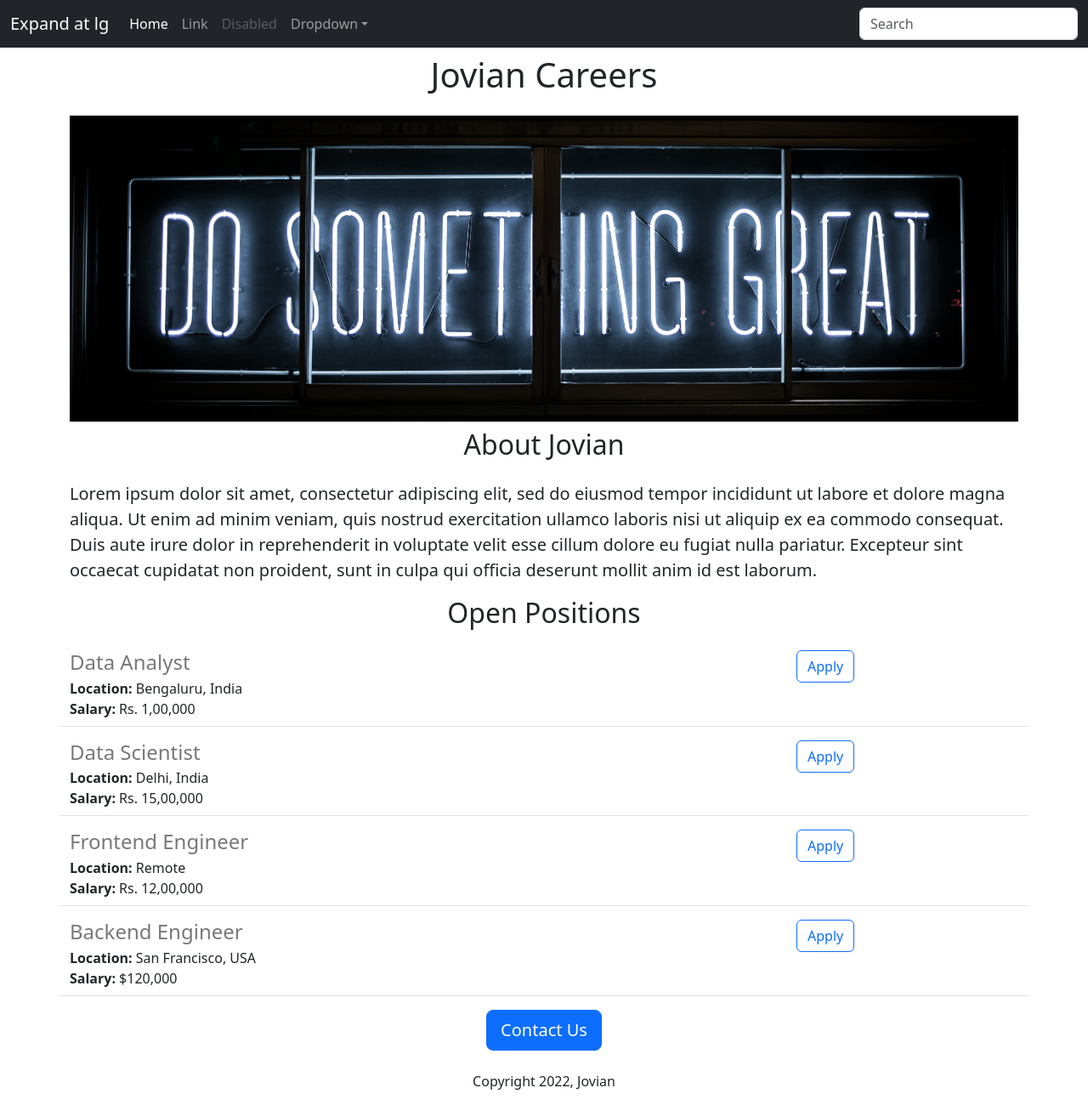
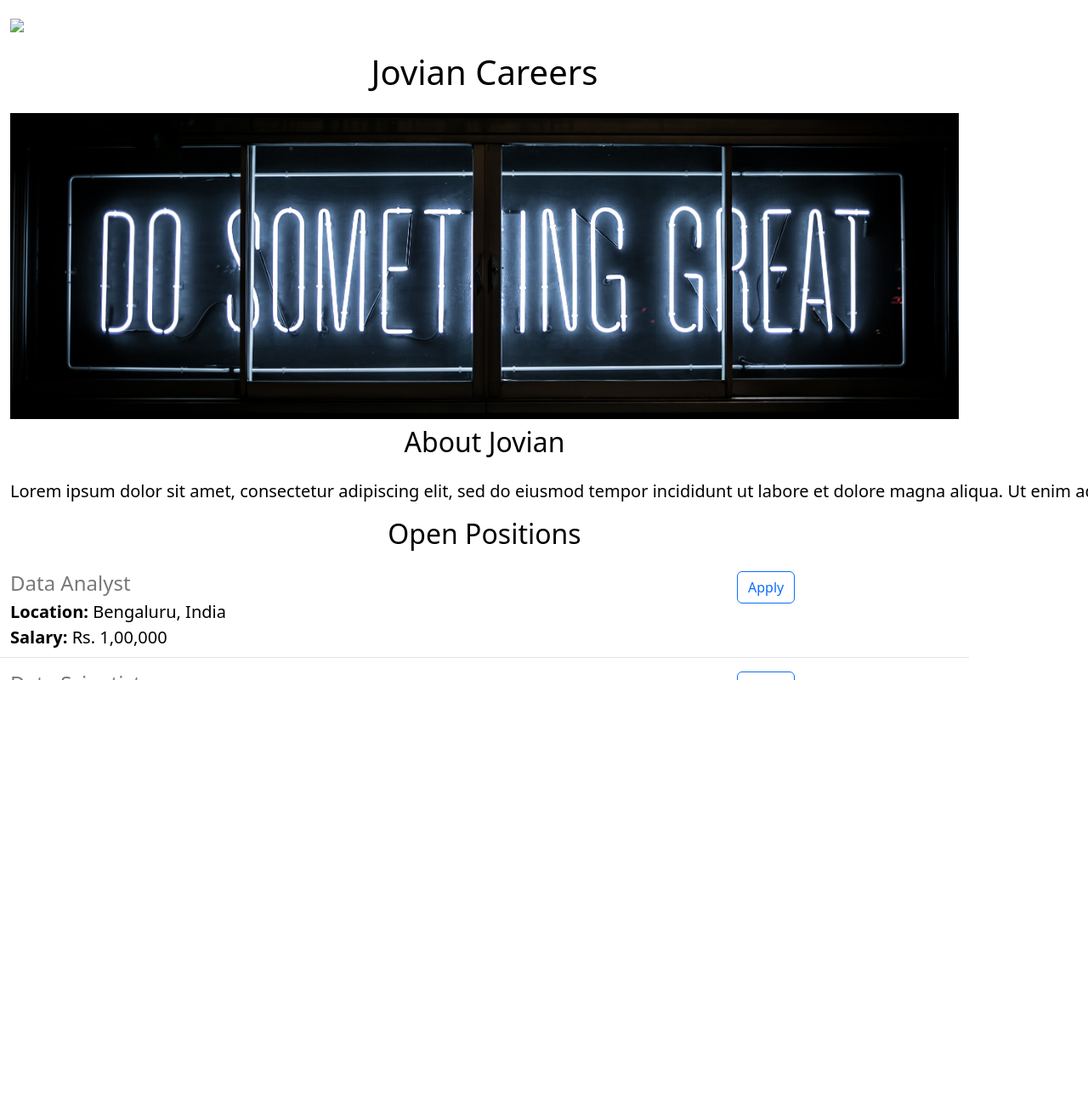
Before and after one commit to christinepinney/jovian-careers-website, a Flask app: page / in a window 1280 px wide. Shown: the whole page at 85% size. After the commit the page ends 800 px from the top, so only its background shows below. Run offline with Flask 3, Linux system fonts and the light colour scheme.

Commit message:
Update nav.html

```diff
--- a/templates/nav.html
+++ b/templates/nav.html
@@ -1,33 +1,9 @@
-  <nav class="navbar navbar-expand-lg navbar-dark bg-dark" aria-label="Fifth navbar example">
-    <div class="container-fluid">
-      <a class="navbar-brand" href="#">Expand at lg</a>
-      <button class="navbar-toggler" type="button" data-bs-toggle="collapse" data-bs-target="#navbarsExample05" aria-controls="navbarsExample05" aria-expanded="false" aria-label="Toggle navigation">
-        <span class="navbar-toggler-icon"></span>
-      </button>
-
-      <div class="collapse navbar-collapse" id="navbarsExample05">
-        <ul class="navbar-nav me-auto mb-2 mb-lg-0">
-          <li class="nav-item">
-            <a class="nav-link active" aria-current="page" href="#">Home</a>
-          </li>
-          <li class="nav-item">
-            <a class="nav-link" href="#">Link</a>
-          </li>
-          <li class="nav-item">
-            <a class="nav-link disabled">Disabled</a>
-          </li>
-          <li class="nav-item dropdown">
-            <a class="nav-link dropdown-toggle" href="#" data-bs-toggle="dropdown" aria-expanded="false">Dropdown</a>
-            <ul class="dropdown-menu">
-              <li><a class="dropdown-item" href="#">Action</a></li>
-              <li><a class="dropdown-item" href="#">Another action</a></li>
-              <li><a class="dropdown-item" href="#">Something else here</a></li>
-            </ul>
-          </li>
-        </ul>
-        <form role="search">
-          <input class="form-control" type="search" placeholder="Search" aria-label="Search">
-        </form>
-      </div>
-    </div>
-  </nav>
+<nav class="navbar shadow-sm fixed-top">
+  <div class="container-fluid">
+    <a class="navbar-brand" href="#">
+      <img src="/static/logo.svg>
+      Jovian
+    </a>
+  </div>
+</nav>
+<div style="height:56px;"></div>
```
